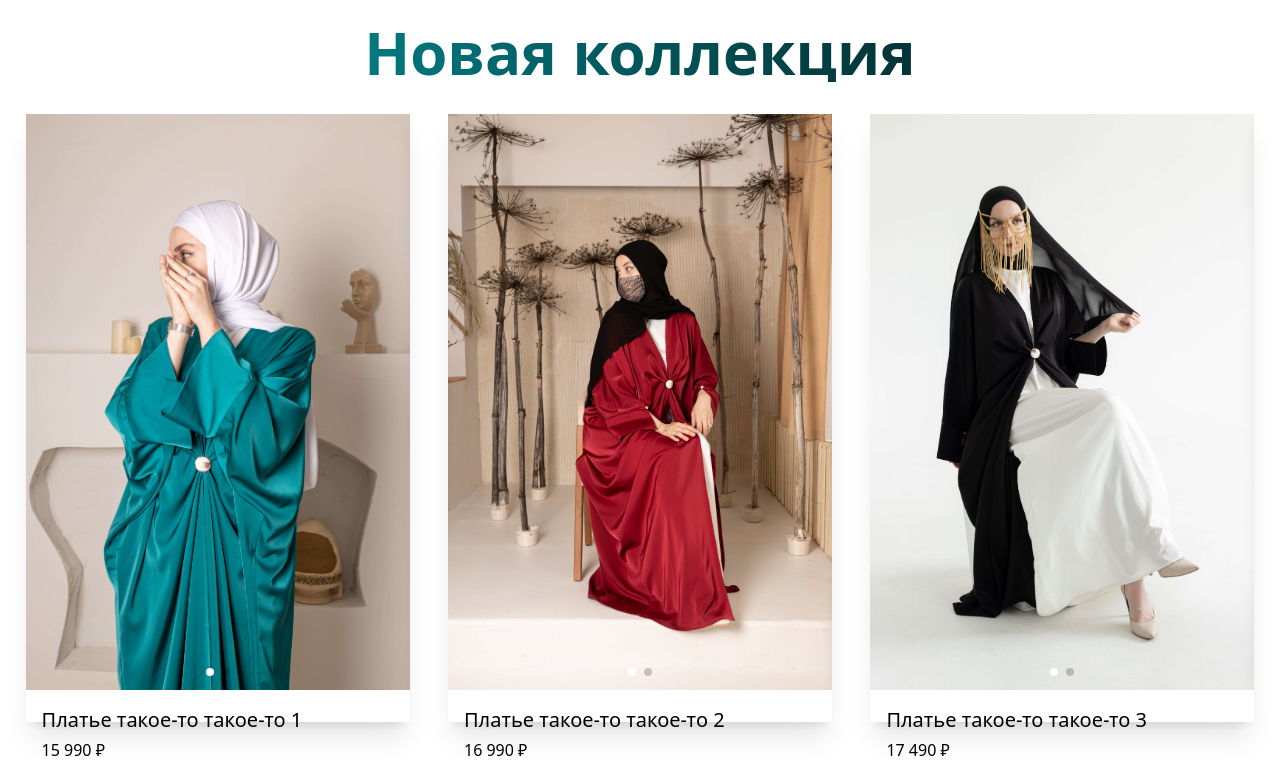
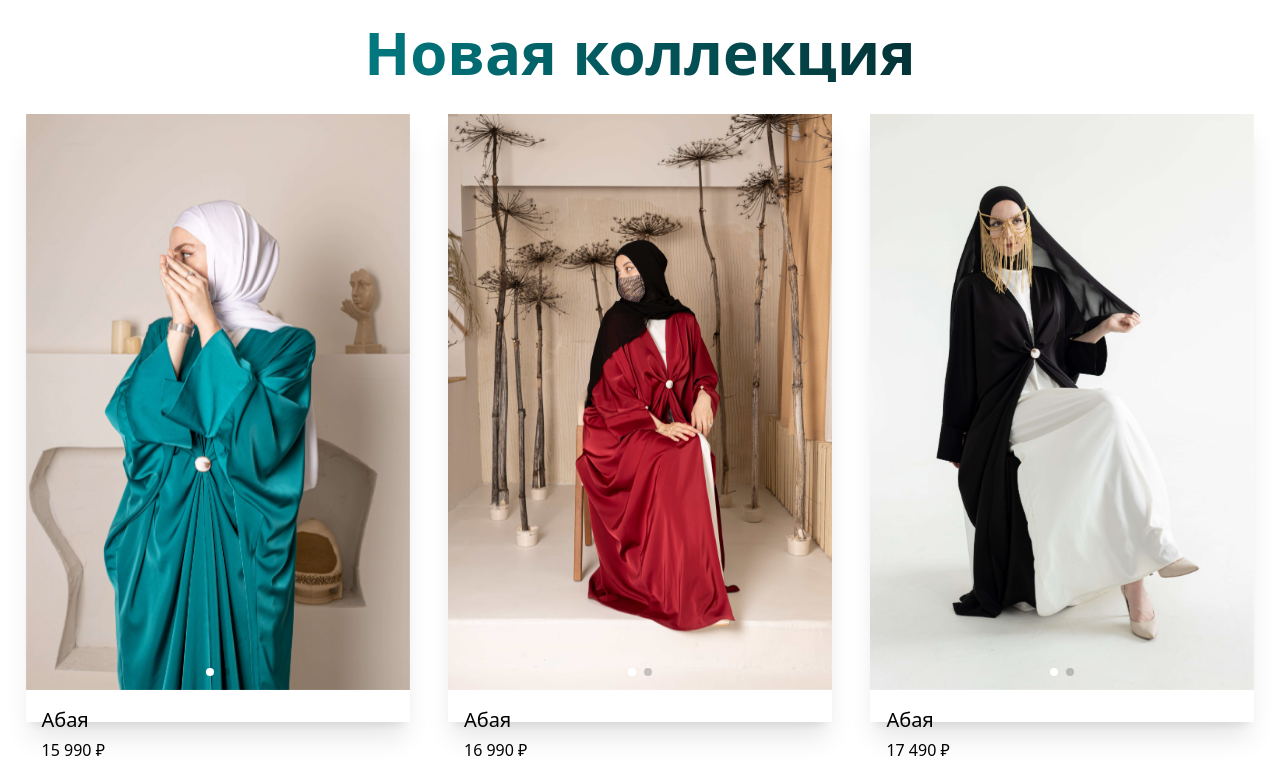
Before and after one commit to mustafagarko/amfora-app, a React (Create React App) app: page / in a window 1280 px wide. Shown: the part 802-1568 px from the top of the page. Built offline with nearby package versions, Linux system fonts and the light colour scheme.

Commit message:
ItemPage added

```diff
--- a/src/App.js
+++ b/src/App.js
@@ -3,6 +3,7 @@ import Navbar from "./components/Navbar";
 // import Footer from "./components/Footer";
 import { Routes, Route } from "react-router-dom";
 import ContactUs from "./pages/ContactUs/ContactUs";
+import ItemPage from "./pages/ItemPage/ItemPage";
 
 function App() {
   return (
@@ -11,6 +12,7 @@ function App() {
       <Routes>
         <Route path="/" element={<Homepage />} />
         <Route path="/contact-us" element={<ContactUs />} />
+        <Route path="/item/:uuid" element={<ItemPage />} />
       </Routes>
       {/* <Footer /> */}
     </>
--- /dev/null
+++ b/src/components/DataItems.jsx
@@ -0,0 +1,45 @@
+import item1 from "../assets/item1-min.jpg";
+import item2 from "../assets/item2-min.jpg";
+import item3 from "../assets/item3-min.jpg";
+import item1_2 from "../assets/item1-2.jpg";
+import item2_2 from "../assets/item2-2.jpg";
+import item3_2 from "../assets/item3-2.jpg";
+
+export const items = [
+  {
+    id: `111111`,
+    pic1: item1,
+    pic2: item1_2,
+    title: `Абая`,
+    material: `шелк`,
+    color: "green",
+    colorCode: `#028189`,
+
+    price: 15990,
+    description: `Двойка - Абая + сарафан`,
+  },
+  {
+    id: `222222`,
+    pic1: item2,
+    pic2: item2_2,
+    title: `Абая`,
+    material: `шелк`,
+    color: "red",
+    colorCode: `#A21C2D`,
+
+    price: 16990,
+    description: `Двойка - Абая + сарафан`,
+  },
+  {
+    id: `333333`,
+    pic1: item3,
+    pic2: item3_2,
+    title: `Абая`,
+    material: `шелк`,
+    color: "black",
+    colorCode: `#0E0E0E`,
+
+    price: 17490,
+    description: `Двойка - Абая + сарафан`,
+  },
+];
--- a/src/components/Navbar.jsx
+++ b/src/components/Navbar.jsx
@@ -64,14 +64,20 @@ function Navbar() {
             e.preventDefault();
             setMenuOpened(!menuOpened);
           }}
-          className="font-thin text-2xl hover:font-bold"
+          className="font-thin text-2xl hover:font-bold cursor-pointer"
         >
           &larr; Close
         </h1>
-        <h1 className="font-thin text-2xl hover:font-bold">Здесь</h1>
+        <h1 className="font-thin text-2xl hover:font-bold cursor-pointer">
+          Здесь
+        </h1>
 
-        <h1 className="font-thin text-2xl hover:font-bold">Тоже </h1>
-        <h1 className="font-thin text-2xl hover:font-bold">Что-то будет </h1>
+        <h1 className="font-thin text-2xl hover:font-bold cursor-pointer">
+          Тоже{" "}
+        </h1>
+        <h1 className="font-thin text-2xl hover:font-bold cursor-pointer">
+          Что-то будет{" "}
+        </h1>
       </div>
     </nav>
   );
--- a/src/components/Swiper.jsx
+++ b/src/components/Swiper.jsx
@@ -1,10 +1,7 @@
 import { Swiper, SwiperSlide } from "swiper/react";
 import { Navigation, Pagination } from "swiper/modules";
 
-// Import Swiper styles
 import "swiper/css";
-// import "swiper/css/navigation";
-import "../index.css";
 import "swiper/css/pagination";
 
 export default ({ item }) => {
@@ -13,7 +10,6 @@ export default ({ item }) => {
       className="w-full h-full"
       spaceBetween={0}
       slidesPerView={1}
-      onSlideChange={() => console.log(item)}
       modules={[Navigation, Pagination]}
       navigation={{
         nextEl: ".arrowNext",
@@ -29,7 +25,7 @@ export default ({ item }) => {
         <figure>
           <img
             src={item.pic1}
-            className="object-cover shadow-lg hover:scale-105 transition-transform"
+            className="object-cover hover:scale-105 transition-transform"
           ></img>
         </figure>
       </SwiperSlide>
@@ -37,14 +33,22 @@ export default ({ item }) => {
         <figure>
           <img
             src={item.pic2}
-            className="w-full object-cover h-full shadow-lg hover:scale-105 transition-transform"
+            className="object-cover  hover:scale-105 transition-transform"
           ></img>
         </figure>
       </SwiperSlide>
-      <button className="arrowNext" />
-      <button className="arrowPrev" />
-      {/* <Navigation />
-      <Pagination /> */}
+      <button
+        className="arrowNext"
+        onClick={(e) => {
+          e.stopPropagation();
+        }}
+      />
+      <button
+        className="arrowPrev"
+        onClick={(e) => {
+          e.stopPropagation();
+        }}
+      />
     </Swiper>
   );
 };
--- a/src/pages/Homepage/HopepageItems.jsx
+++ b/src/pages/Homepage/HopepageItems.jsx
@@ -1,43 +1,11 @@
-import item1 from "../../assets/item1-min.jpg";
-import item2 from "../../assets/item2-min.jpg";
-import item3 from "../../assets/item3-min.jpg";
-import item1_2 from "../../assets/item1-2.jpg";
-import item2_2 from "../../assets/item2-2.jpg";
-
-import item3_2 from "../../assets/item3-2.jpg";
-
+import { items } from "../../components/DataItems";
 import Swiper from "../../components/Swiper";
-
+import ItemPage from "../ItemPage/ItemPage";
 import { useState } from "react";
-
-const items = [
-  {
-    id: `111111`,
-    pic1: item1,
-    pic2: item1_2,
-    title: `Платье такое-то такое-то 1`,
-    price: 15990,
-    description: `Brand new camel! Only 2 left in stock`,
-  },
-  {
-    id: `222222`,
-    pic1: item2,
-    pic2: item2_2,
-    title: `Платье такое-то такое-то 2`,
-    price: 16990,
-    description: `This camel is dying so here comes the huge discount!`,
-  },
-  {
-    id: `333333`,
-    pic1: item3,
-    pic2: item3_2,
-    title: `Платье такое-то такое-то 3`,
-    price: 17490,
-    description: `Buy 5 get 1 free!`,
-  },
-];
+import { useNavigate } from "react-router-dom";
 
 function HomepageItems() {
+  const navigate = useNavigate();
   return (
     <section>
       <h1 className="text-6xl text-center  pt-[3vh] font-semibold gradient">
@@ -48,13 +16,18 @@ function HomepageItems() {
         {items.map((item, i) => {
           return (
             <div
-              className="md:w-[30vw] md:h-full flex flex-row md:flex-col gap-4 shadow-xl "
+              className="md:w-[30vw] md:h-full flex flex-row md:flex-col md:gap-4 gap-2 shadow-xl cursor-pointer "
               key={item.id}
+              onClick={() => {
+                navigate(`item/${item.id}`);
+              }}
             >
-              <Swiper item={item} />
+              <Swiper item={item} className="md:w-full w-[70%]" />
 
-              <div className="flex flex-col gap-1 px-4">
-                <p className="font-light text-xl">{item.title}</p>
+              <div className="flex flex-col md:gap-1 md:px-4 md:w-full w-[30%]">
+                <p className="font-light md:text-xl text-sm hover:underline">
+                  {item.title}
+                </p>
                 <p className=" pb-1">
                   {item.price.toString().slice(0, 2) +
                     ` ` +
--- /dev/null
+++ b/src/pages/ItemPage/ItemPage.jsx
@@ -0,0 +1,110 @@
+import { items } from "../../components/DataItems";
+import { useParams, useNavigate } from "react-router-dom";
+import { useEffect } from "react";
+import { Swiper, SwiperSlide } from "swiper/react";
+import { Pagination, Navigation } from "swiper/modules";
+import { Icon } from "@iconify/react";
+
+export default function ItemPage() {
+  const { uuid } = useParams();
+  const [item] = items.filter((item) => item.id === uuid);
+  const navigate = useNavigate();
+  const otherItems = items.filter((item) => item.id !== uuid);
+  //   useEffect(() => {
+  //     console.log(uuid);
+  //     console.log(item);
+  //   }, []);
+
+  return (
+    <section className="w-screen h-screen" id="page">
+      <button
+        onClick={(e) => {
+          e.preventDefault();
+          navigate(`/`);
+        }}
+        className="absolute top-[10%] left-[3%] rounded-full border-[1px] p-2 border-black"
+      >
+        <Icon icon="fluent-mdl2:back" width={25} height={25} />
+      </button>
+      <div className="w-[80vw] h-[80vh] shadow-2xl absolute top-[53%] left-1/2 -translate-x-1/2 -translate-y-1/2 flex justify-between">
+        <figure className="h-full w-[40%]">
+          <Swiper
+            className="w-full h-full"
+            spaceBetween={0}
+            slidesPerView={1}
+            modules={[Navigation, Pagination]}
+            navigation={{
+              nextEl: ".arrowNext",
+              prevEl: ".arrowPrev",
+            }}
+            pagination={{
+              clickable: true,
+            }}
+            loop={true}
+            id="swiper"
+          >
+            <SwiperSlide>
+              <figure>
+                <img
+                  src={item.pic1}
+                  className="object-cover hover:scale-105 transition-transform"
+                ></img>
+              </figure>
+            </SwiperSlide>
+            <SwiperSlide>
+              <figure>
+                <img
+                  src={item.pic2}
+                  className="object-cover  hover:scale-105 transition-transform"
+                ></img>
+              </figure>
+            </SwiperSlide>
+            <button
+              className="arrowNext"
+              onClick={(e) => {
+                e.stopPropagation();
+              }}
+            />
+            <button
+              className="arrowPrev"
+              onClick={(e) => {
+                e.stopPropagation();
+              }}
+            />
+          </Swiper>
+        </figure>
+        <div className={`w-[1px] h-[90%] my-[2.5%] bg-[${item.colorCode}]`} />
+        <div className="w-[50%] h-full flex flex-col py-[3vh]">
+          <h1 className="text-4xl">{item.title}</h1>
+          <p>
+            {item.price.toString().slice(0, 2) +
+              ` ` +
+              `${item.price.toString().slice(2)} `}
+            ₽
+          </p>
+          <div className="flex flex-col gap-2">
+            <p>Цвета</p>
+            <div className="flex gap-2">
+              {otherItems.map((item) => {
+                return (
+                  <button
+                    className={`w-8 h-8 rounded-full bg-[${item.colorCode}] `}
+                    onClick={(e) => {
+                      e.preventDefault();
+                      navigate(`/item/${item.id}`);
+                    }}
+                  >
+                    <Icon
+                      icon="ph:circle-thin"
+                      className="w-8 h-8 text-white"
+                    />
+                  </button>
+                );
+              })}
+            </div>
+          </div>
+        </div>
+      </div>
+    </section>
+  );
+}
```
